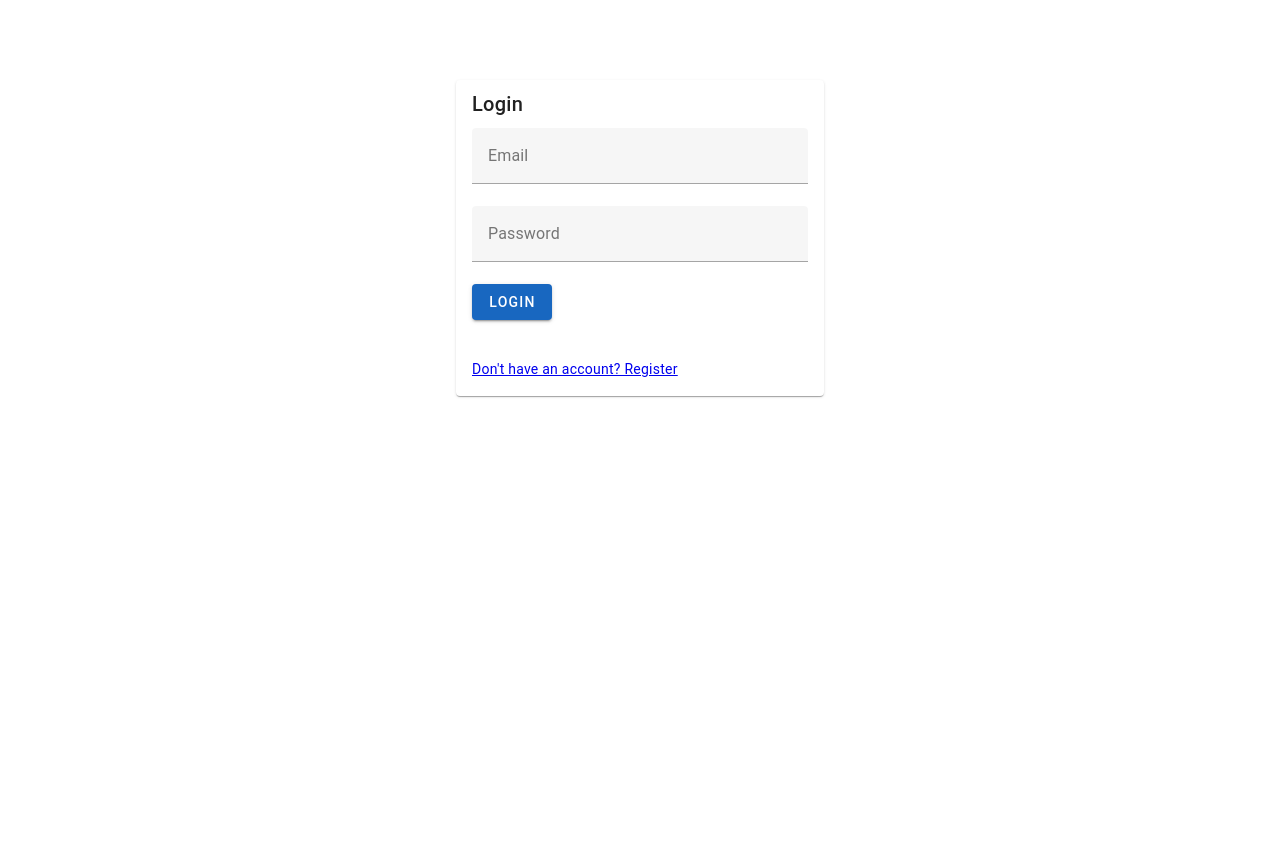
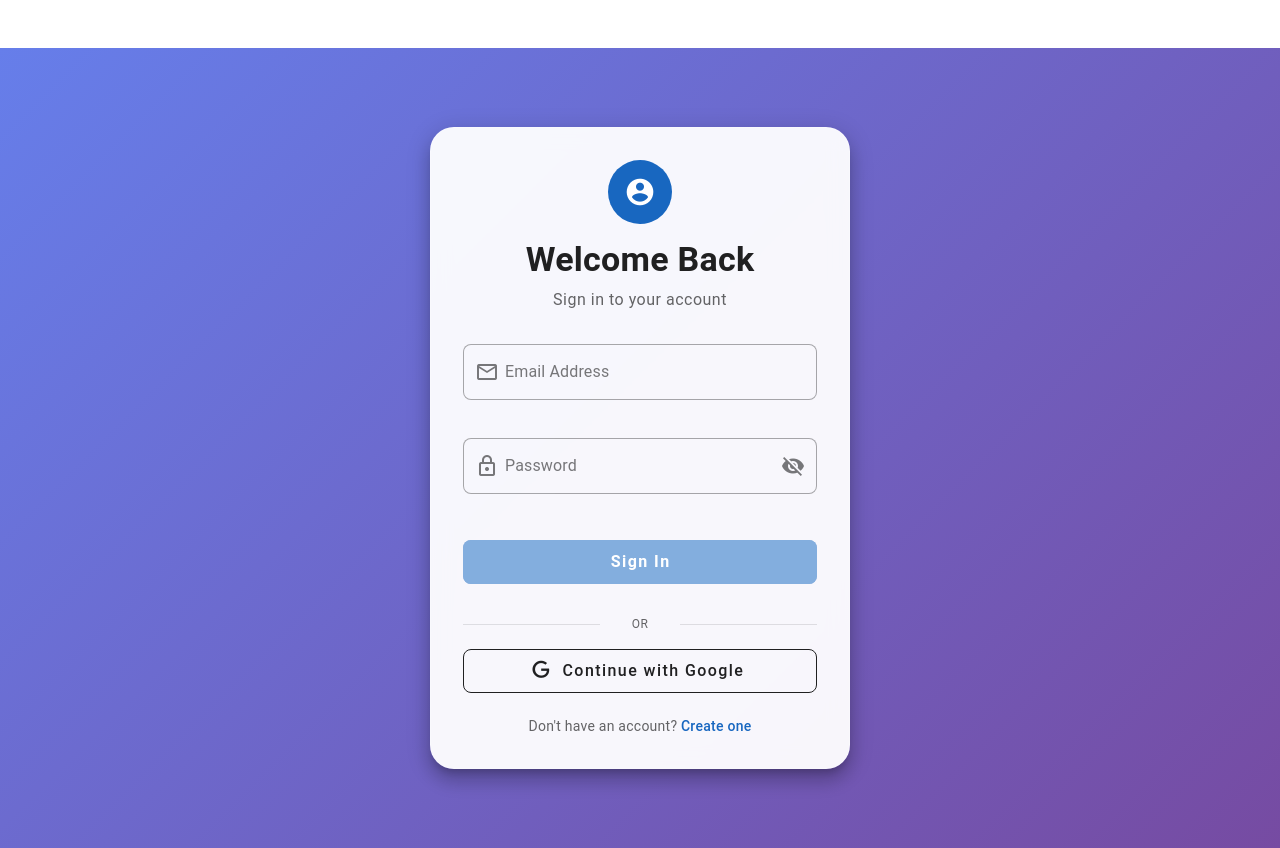
Before and after one commit to mihaiprodann/sdm-project, a Vue app: page /login in a window 1280 px wide. Before the commit the page ends 800 px from the top, so only its background shows below. Built offline with nearby package versions, Linux system fonts and the light colour scheme; no server answers.

Commit message:
login cosmetic

```diff
--- a/src/components/Login.vue
+++ b/src/components/Login.vue
@@ -1,21 +1,109 @@
 <template>
-    <v-container class="pa-4" max-width="400">
-    <v-card>
-        <v-card-title>Login</v-card-title>
-        <v-card-text>
-          <v-text-field label="Email" v-model="email" />
-          <v-text-field label="Password" v-model="password" type="password" />
-          <v-btn color="primary" @click="login">Login</v-btn>
-          <v-alert v-if="error" type="error" class="mt-2">{{ error }}</v-alert>
-        </v-card-text>
-        <v-card-text class="mt-2">
-            <RouterLink to="/signup">Don't have an account? Register</RouterLink>
+    <div class="login-container fill-height d-flex align-center justify-center pa-4">
+      <v-card
+        class="login-card elevation-12"
+        max-width="420"
+        width="100%"
+        rounded="xl"
+      >
+        <!-- Header Section -->
+        <div class="text-center pa-8 pb-4">
+          <v-avatar size="64" class="mb-4" color="primary">
+            <v-icon size="32" color="white">mdi-account-circle</v-icon>
+          </v-avatar>
+          <h2 class="text-h4 font-weight-bold mb-2">Welcome Back</h2>
+          <p class="text-body-1 text-medium-emphasis">Sign in to your account</p>
+        </div>
+
+        <!-- Form Section -->
+        <v-card-text class="px-8 pb-8">
+          <v-form @submit.prevent="login">
+            <v-text-field
+              v-model="email"
+              label="Email Address"
+              type="email"
+              variant="outlined"
+              prepend-inner-icon="mdi-email-outline"
+              class="mb-4"
+              :rules="[rules.required, rules.email]"
+              validate-on="blur"
+              rounded="lg"
+            />
+
+            <v-text-field
+              v-model="password"
+              :type="showPassword ? 'text' : 'password'"
+              label="Password"
+              variant="outlined"
+              prepend-inner-icon="mdi-lock-outline"
+              :append-inner-icon="showPassword ? 'mdi-eye' : 'mdi-eye-off'"
+              @click:append-inner="showPassword = !showPassword"
+              class="mb-6"
+              :rules="[rules.required]"
+              validate-on="blur"
+              rounded="lg"
+            />
+
+            <v-btn
+              type="submit"
+              color="primary"
+              size="large"
+              variant="flat"
+              block
+              class="mb-4 text-none font-weight-bold"
+              rounded="lg"
+              :loading="loading"
+              :disabled="!email || !password"
+            >
+              Sign In
+            </v-btn>
+          </v-form>
+
+          <!-- Error Alert -->
+          <v-alert
+            v-if="error"
+            type="error"
+            variant="tonal"
+            class="mb-4"
+            rounded="lg"
+            closable
+            @click:close="error = ''"
+          >
+            {{ error }}
+          </v-alert>
+
+          <!-- Divider -->
+          <v-divider class="my-6">
+            <span class="text-caption text-medium-emphasis px-4">OR</span>
+          </v-divider>
+
+          <!-- Social Login Options -->
+          <div class="d-flex flex-column gap-3 mb-6">
+            <v-btn
+              variant="outlined"
+              size="large"
+              block
+              class="text-none"
+              rounded="lg"
+              prepend-icon="mdi-google"
+            >
+              Continue with Google
+            </v-btn>
+          </div>
+
+          <!-- Sign Up Link -->
+          <div class="text-center">
+            <span class="text-body-2 text-medium-emphasis">Don't have an account? </span>
+            <RouterLink
+              to="/signup"
+              class="text-primary text-decoration-none font-weight-medium"
+            >
+              Create one
+            </RouterLink>
+          </div>
         </v-card-text>
       </v-card>
-
-
-    </v-container>
-
+    </div>
   </template>
 
   <script setup>
@@ -25,17 +113,31 @@
   import { RouterLink, useRouter } from 'vue-router'
   import { get, ref as dbRef } from 'firebase/database'
 
-
   const email = ref('')
   const password = ref('')
   const error = ref('')
-
+  const loading = ref(false)
+  const showPassword = ref(false)
 
   const router = useRouter()
 
-    const login = () => {
-        signInWithEmailAndPassword(auth, email.value, password.value)
-        .then(async userCredential => {
+  // Validation rules
+  const rules = {
+    required: value => !!value || 'This field is required',
+    email: value => {
+      const pattern = /^[^\s@]+@[^\s@]+\.[^\s@]+$/
+      return pattern.test(value) || 'Please enter a valid email address'
+    }
+  }
+
+  const login = async () => {
+    if (!email.value || !password.value) return
+
+    loading.value = true
+    error.value = ''
+
+    try {
+      const userCredential = await signInWithEmailAndPassword(auth, email.value, password.value)
       const user = userCredential.user
       const snap = await get(dbRef(db, `users/${user.uid}`))
       const userData = snap.val()
@@ -43,13 +145,63 @@
       if (userData?.role) {
         router.push(`/dashboard/${userData.role}`)
       } else {
-                error.value = 'No role found for user.'
+        error.value = 'No role found for user. Please contact administrator.'
+      }
+    } catch (err) {
+      // Handle specific Firebase errors
+      switch (err.code) {
+        case 'auth/user-not-found':
+          error.value = 'No account found with this email address.'
+          break
+        case 'auth/wrong-password':
+          error.value = 'Incorrect password. Please try again.'
+          break
+        case 'auth/invalid-email':
+          error.value = 'Please enter a valid email address.'
+          break
+        case 'auth/too-many-requests':
+          error.value = 'Too many failed attempts. Please try again later.'
+          break
+        default:
+          error.value = 'Login failed. Please check your credentials and try again.'
+      }
+    } finally {
+      loading.value = false
+    }
+  }
+  </script>
+
+  <style scoped>
+  .login-container {
+    min-height: 100vh;
+    background: linear-gradient(135deg, #667eea 0%, #764ba2 100%);
   }
 
-        })
-        .catch(err => {
-            error.value = err.message
-        })
+  .login-card {
+    background: rgba(255, 255, 255, 0.95);
+    backdrop-filter: blur(10px);
+    border: 1px solid rgba(255, 255, 255, 0.2);
   }
 
-</script>
+  .fill-height {
+    min-height: 100vh;
+  }
+
+  .gap-3 > * + * {
+    margin-top: 12px;
+  }
+
+  /* Dark theme adjustments */
+  .v-theme--dark .login-card {
+    background: rgba(33, 33, 33, 0.95);
+    border: 1px solid rgba(255, 255, 255, 0.1);
+  }
+
+  .v-theme--dark .login-container {
+    background: linear-gradient(135deg, #2c3e50 0%, #34495e 100%);
+  }
+
+  .v-theme--dark .fill-height {
+    min-height: 100vh;
+  }
+  </style>
--- a/src/views/LoginView.vue
+++ b/src/views/LoginView.vue
@@ -1,9 +1,7 @@
 <template>
-    <v-container>
-      <Login />
-    </v-container>
-  </template>
+  <Login />
+</template>
 
-  <script setup>
-  import Login from '../components/Login.vue'
-  </script>
+<script setup>
+import Login from '../components/Login.vue'
+</script>
```
Lines whose indentation alone changed are shown as unchanged.
